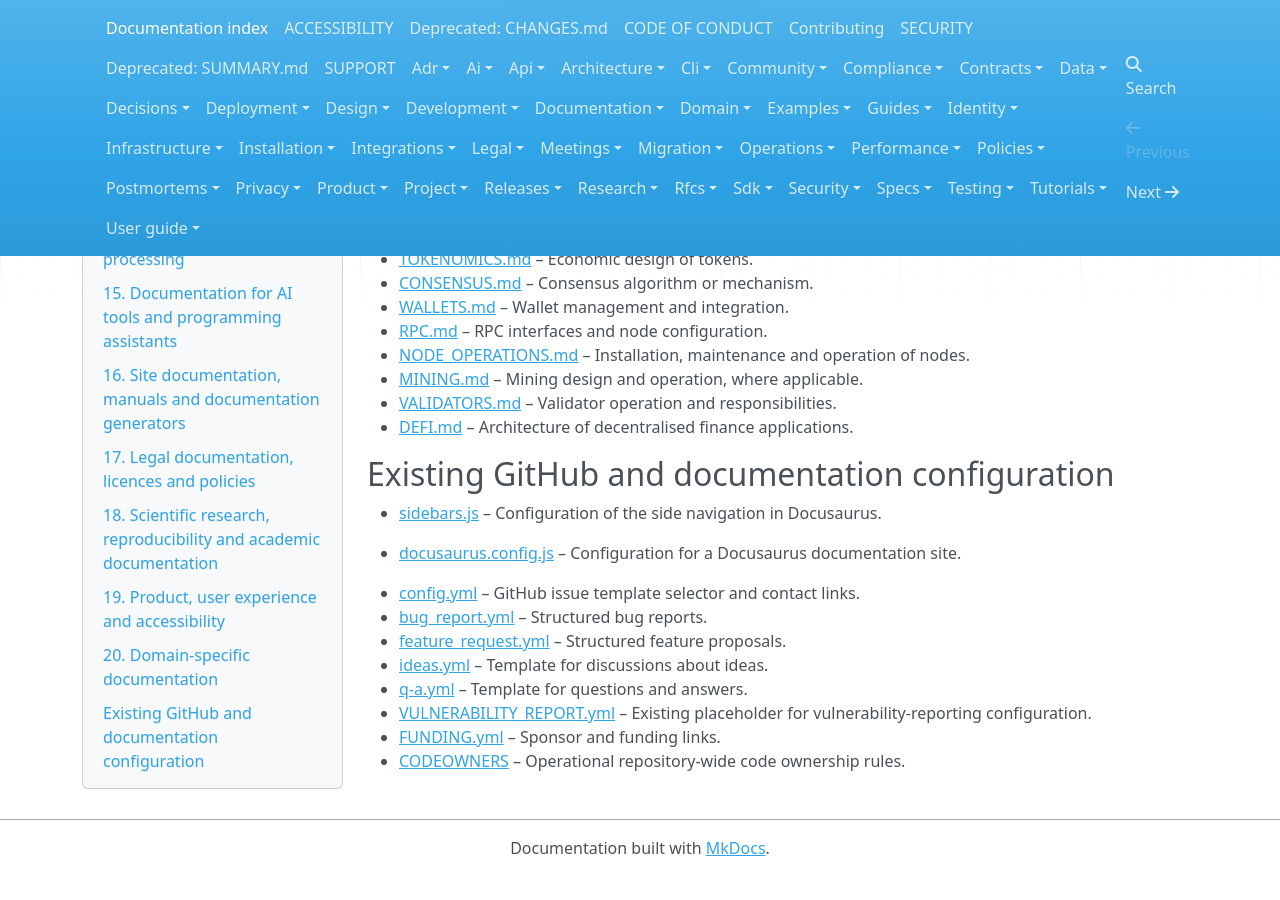
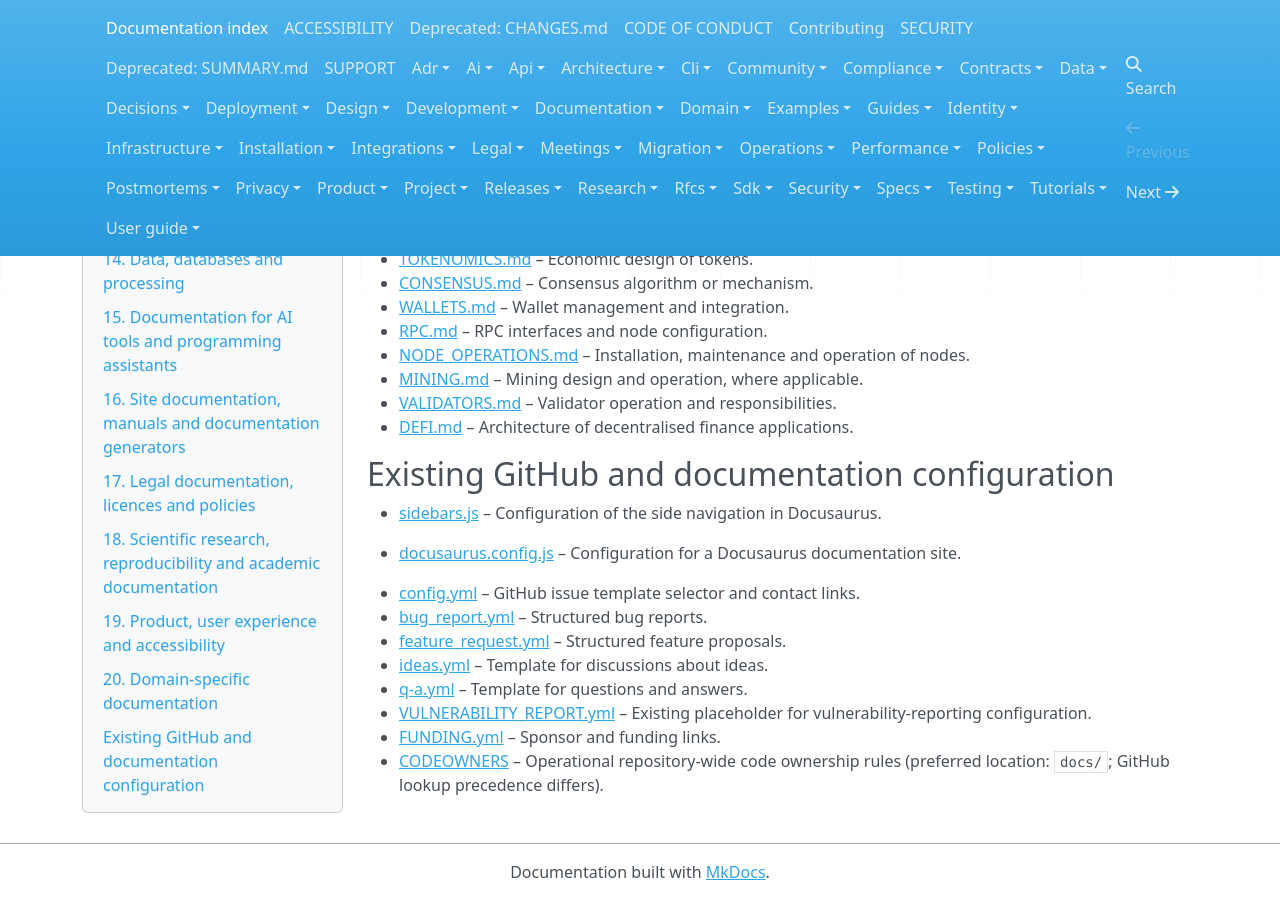
Before and after one commit to sandokanCat/.github, an MkDocs documentation site: the page built from docs/index.md, in a window 1280 px wide and 900 px high, scrolled down 10868 px. Built offline with MkDocs 1.6.1, drawn with Linux system fonts in a browser that asks for light colours; nearby versions of some CDN libraries; before the commit the page ends 11744 px from its top, so only the background shows below that.

Commit message:
docs: align CODEOWNERS location preference

```diff
--- a/docs/index.md
+++ b/docs/index.md
@@ -466,4 +466,4 @@ This is the repository's catalogued documentation index. The repository is a reu
 - [q-a.yml](../.github/DISCUSSION_TEMPLATE/q-a.yml) – Template for questions and answers.
 - [VULNERABILITY_REPORT.yml](../.github/VULNERABILITY_REPORT.yml) – Existing placeholder for vulnerability-reporting configuration.
 - [FUNDING.yml](../.github/FUNDING.yml) – Sponsor and funding links.
-- [CODEOWNERS](./CODEOWNERS) – Operational repository-wide code ownership rules.
+- [CODEOWNERS](./CODEOWNERS) – Operational repository-wide code ownership rules (preferred location: `docs/`; GitHub lookup precedence differs).
```
